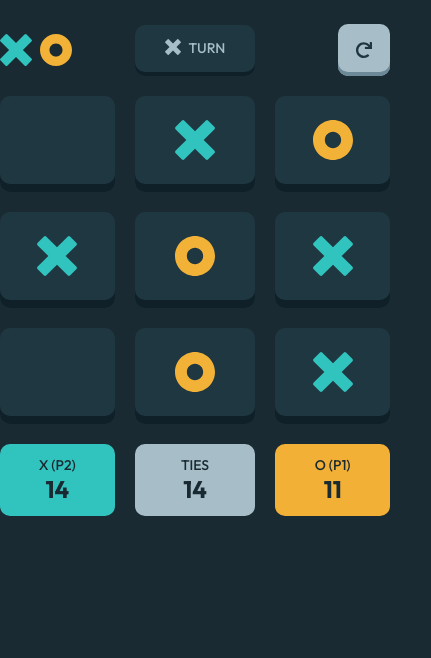
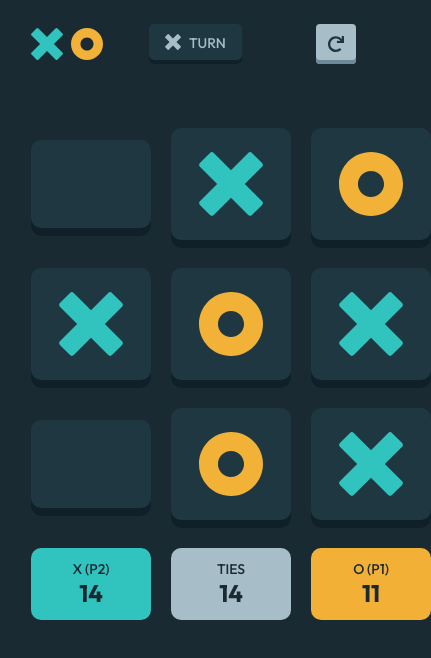
Before and after one commit to kylelamse/tic-tac-toe, a React (Create React App) app: page / in a window 390 px wide. Shown: the top 658 px of the page, 431 px wide, since content can reach past the window. Built offline with nearby package versions, Linux system fonts and the light colour scheme.

Commit message:
Resize game pieces past mobile

```diff
--- a/src/components/GamePiece.tsx
+++ b/src/components/GamePiece.tsx
@@ -10,8 +10,10 @@ import oIconDarkNavy from "assets/icon-o-dark-navy.svg";
 import oIconOutline from "assets/icon-o-outline.svg";
 import oIconOutlineSilver from "assets/icon-o-outline-silver.svg";
 import styled from "@emotion/styled";
+import useBreakpoint from "hooks/useBreakpoint";
+import theme from "styles/theme";
 
-type sizes = "Large" | "Medium" | "Small";
+type sizes = "ExtraLarge" | "Large" | "Medium" | "Small";
 type piece = "O" | "X";
 type colors = "silver" | "dark_navy";
 type Props = {
@@ -59,6 +61,8 @@ const getIcon = (type: piece, outline?: boolean, color?: colors) => {
 
 const getDimensions = (size: sizes) => {
     switch (size) {
+        case "ExtraLarge":
+            return "4em";
         case "Large":
             return "2.5em";
         case "Medium":
--- a/src/components/GamePiecePlace.tsx
+++ b/src/components/GamePiecePlace.tsx
@@ -1,4 +1,6 @@
 import styled from "@emotion/styled";
+import useBreakpoint from "hooks/useBreakpoint";
+import theme from "styles/theme";
 import GamePiece from "./GamePiece";
 
 const Container = styled.div<{ content: content }>`
@@ -8,8 +10,12 @@ const Container = styled.div<{ content: content }>`
     background-color: ${(props) => props.theme.colors.semiDarkNavy};
     border-radius: 0.625em;
     box-shadow: inset 0 -0.5em 0 ${(props) => props.theme.colors.semiDarkNavyDropShadow};
-    padding: ${(props) =>
-        props.content === "" ? "3em" : "1.5em 1.75em 2em 1.75em"};
+    padding: ${(props) => (props.content === "" ? "4.375em" : "2.375em")};
+
+    @media (max-width: ${({ theme }) => theme.breakpoints.mobile}) {
+        padding: ${(props) =>
+            props.content === "" ? "3em" : "1.5em 1.75em 2em 1.75em"};
+    }
 `;
 
 type content = "" | "X" | "O";
@@ -18,10 +24,14 @@ type Props = {
 };
 
 const GamePiecePlace = ({ content }: Props) => {
+    const isMobile = useBreakpoint({ max: theme.breakpoints.mobile });
     return (
         <Container content={content}>
             {(content === "O" || content === "X") && (
-                <GamePiece size="Large" type={content} />
+                <GamePiece
+                    size={isMobile ? "Large" : "ExtraLarge"}
+                    type={content}
+                />
             )}
         </Container>
     );
--- a/src/hooks/useBreakpoint.ts
+++ b/src/hooks/useBreakpoint.ts
@@ -1,8 +1,8 @@
 import { useEffect, useState } from "react";
 
 type Breakpoint = {
-    min: string;
-    max: string;
+    min?: string;
+    max?: string;
 };
 
 export default function useBreakpoint({ min = "", max = "" }: Breakpoint) {
--- a/src/styles/theme.tsx
+++ b/src/styles/theme.tsx
@@ -23,7 +23,7 @@ const theme = {
         body: "0.875rem",
     },
     breakpoints: {
-        mobile: "375px",
+        mobile: "460px",
         desktop: "1440px",
     },
     content: {
```
